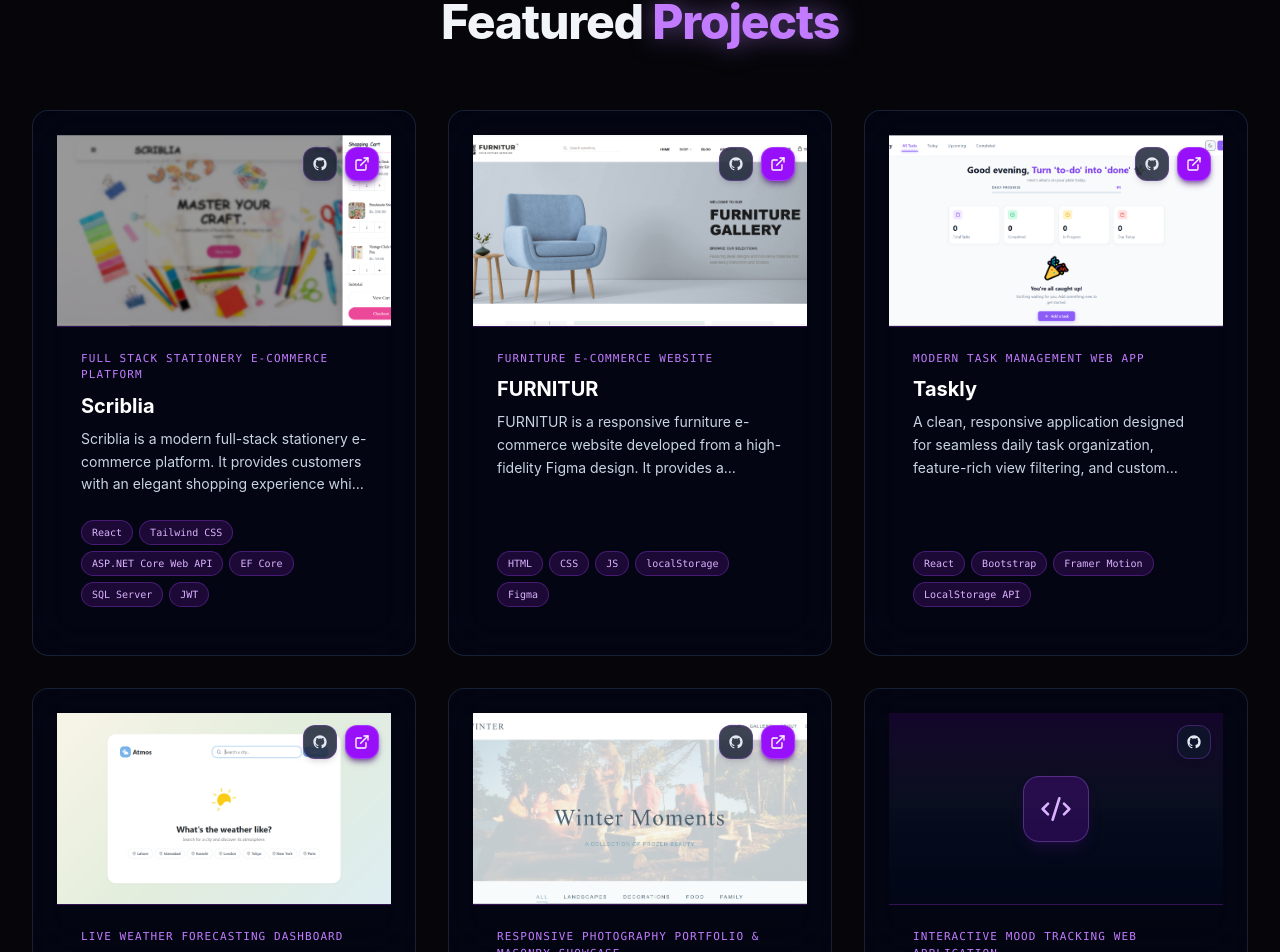
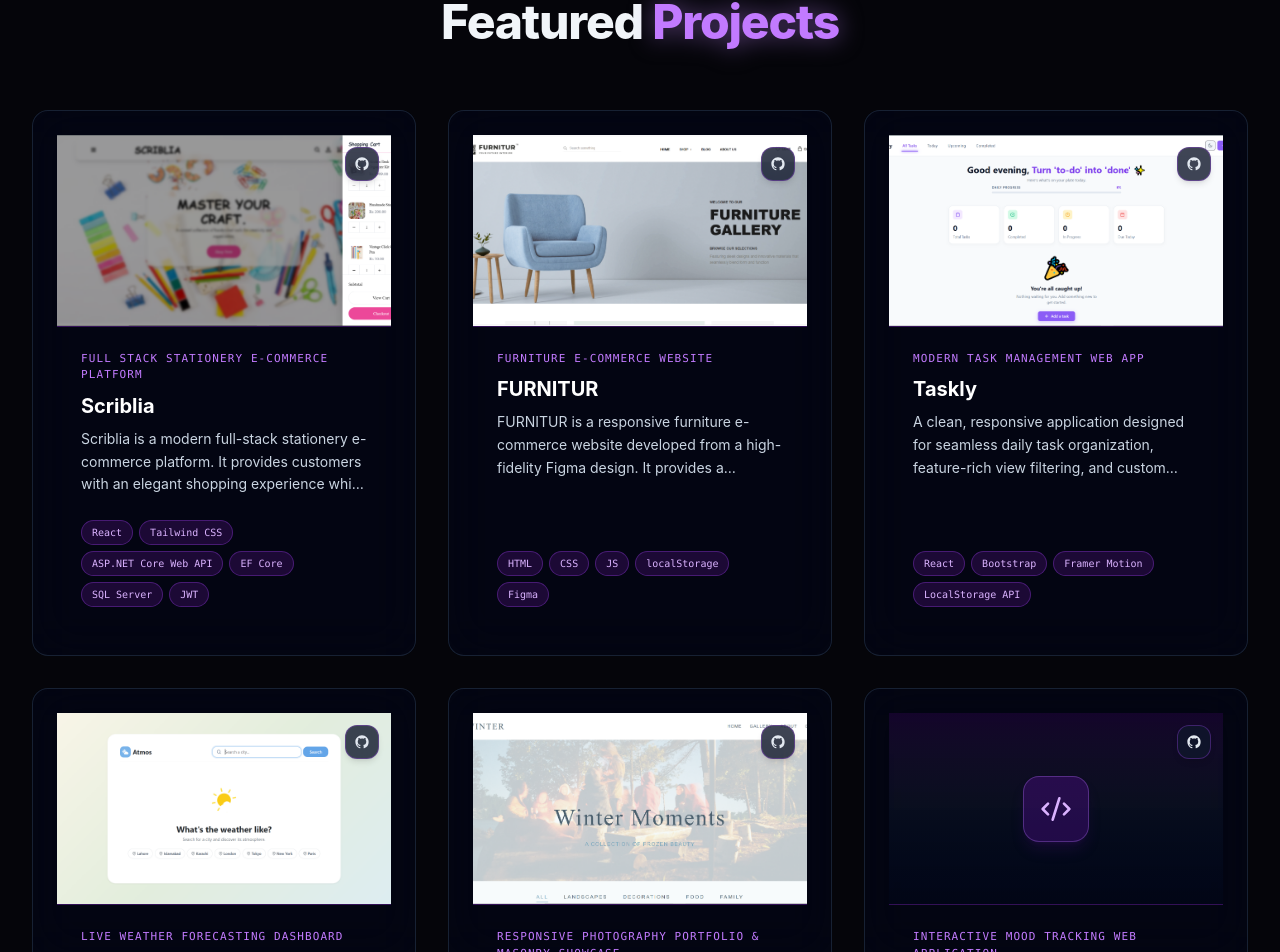
Before and after one commit to FatmaTahir/Portfolio, a React (Vite) app: page / in a window 1280 px wide. Shown: the part 2641-3593 px from the top of the page. Built offline with nearby package versions, Linux system fonts and the light colour scheme.

Commit message:
Update projects

```diff
--- a/src/data/portfolioData.js
+++ b/src/data/portfolioData.js
@@ -71,7 +71,7 @@ export const PORTFOLIO_DATA = {
         "Complete transaction-driven cart, order, and product processing"
       ],
       github: "https://github.com/FatmaTahir/Scriblia",
-      demo: "https://scriblia-stationery.vercel.app/",
+      demo: null,
       featured: true
     },
     {
@@ -88,7 +88,7 @@ export const PORTFOLIO_DATA = {
         "Fully responsive dynamic layouts built with pure standard web tech"
       ],
       github: "https://github.com/FatmaTahir/Furniture-Ecommerce-Site",
-      demo: "https://furniture-ecommerce-site.vercel.app/",
+      demo: null,
       featured: true
     },
     {
@@ -105,7 +105,7 @@ export const PORTFOLIO_DATA = {
         "Crafted polished UI interactions, slide-over drawer details, and staggered entrance list animations via Framer Motion."
       ],
       github: "https://github.com/FatmaTahir/Taskly",
-      demo: "https://taskly-web-three.vercel.app/",
+      demo: null,
       featured: true
     },
     {
@@ -122,7 +122,7 @@ export const PORTFOLIO_DATA = {
         "Implemented animated micro-interactions and smooth page load transitions using Framer Motion."
       ],
       github: "https://github.com/FatmaTahir/Atmos-Weather-App",
-      demo: "https://atmosweather-beta.vercel.app/",
+      demo: null,
       featured: true
     },
     {
@@ -139,7 +139,7 @@ export const PORTFOLIO_DATA = {
         "Implemented custom touch-ready mobile navigation, smooth scrolling, and animated contact interfaces without external UI dependencies."
       ],
       github: "https://github.com/FatmaTahir/Winter-Gallery",
-      demo: "https://dancing-kashata-e0db94.netlify.app/#home",
+      demo: null,
       featured: true
     },
     {
```
